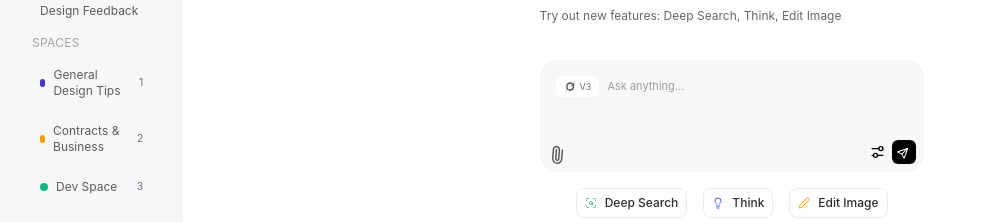
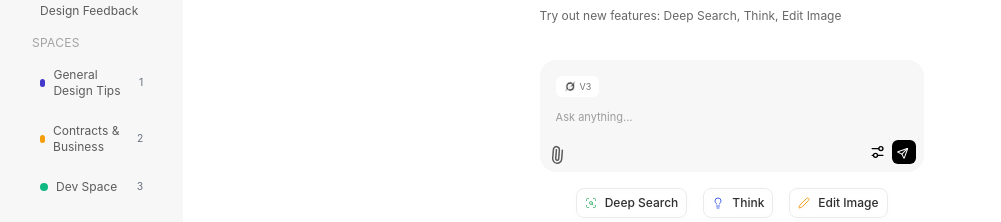
Before and after one commit to janakshukla/Dayui, a React (Vite) app: page /day4 in a window 1280 px wide. Shown: the part 301-523 px from the top of the page, without its empty margins (0-1001 px from the left). Built offline with nearby package versions, Linux system fonts and the light colour scheme.

Commit message:
add: enhance Input component with state management and improved layout for better user interaction

```diff
--- a/src/components/day4/Input.tsx
+++ b/src/components/day4/Input.tsx
@@ -1,33 +1,52 @@
-import  {Paperclip,SendHorizontal} from "lucide-react";
+import { Paperclip, SendHorizontal } from "lucide-react";
 import Logo from "../../assets/day4/Logo.png";
 import vector from "../../assets/day4/Vector.svg";
+import { useRef, useState } from "react";
 
 const Input = () => {
+  const [inputval, setinputval] = useState("");
+  const inputref = useRef(null);
   return (
     <div className="mt-8 relative w-96 h-28">
       <input
-        className=" h-full w-full  rounded-2xl bg-[#F7F7F7]/90 "
+        value={inputval}
+        onChange={(e) => setinputval(e.target.value)}
+        ref={inputref}
+        className=" h-full w-full font-inter text-[11px] text-[#171717] p-4 rounded-2xl bg-[#F7F7F7]/90 "
         type="text"
       />
-      <div className="absolute flex flex-col justify-between p-2 h-full w-full left-0 top-0">
-        <div className="flex items-center gap-2 m-2">
-          <p className="flex items-center justify-center gap-1 px-2 py-1  bg-white rounded-md  ">
-            <img className="size-3" src={Logo} alt="LOGO" />
+      <div
+        onClick={() => {
+          if (inputref.current) {
+            (inputref.current as HTMLInputElement).focus();
+          }
+        }}
+        className="absolute flex flex-col justify-between p-2 h-full w-full left-0 top-0"
+      >
+        <div className="flex flex-col  gap-2 m-2">
+          <p className="flex items-center bg-white rounded-md  gap-1 px-2 py-1 w-fit   ">
+            <img className="size-3 " src={Logo} alt="LOGO" />
             <span className="font-inter  text-[9px] text-[#171717]/60 ">
               V3
             </span>
           </p>
-          <p className="font-inter  text-[11px] text-[#171717]/40 ">
+          <p
+            className={`font-inter mt-1  text-[11px] text-[#171717]/40 ${
+              inputval.length > 0 ? "scale-0" : ""
+            } transition-all duration-300 ease-in-out`}
+          >
             Ask anything...
           </p>
         </div>
-        <div className="flex justify-between items-baseline" >
-            <Paperclip size={18} className=" text-[#5C5C5C] -rotate-[40deg]" />
-            <div className="flex gap-2">
-                <img src={vector} alt="vector" />
-               <div className=" bg-black w-fit rounded-md " > <SendHorizontal className=" text-white p-1.5 -rotate-45" /></div>
-
+        <div className="flex justify-between items-baseline">
+          <Paperclip size={18} className=" text-[#5C5C5C] -rotate-[40deg]" />
+          <div className="flex gap-2">
+            <img src={vector} alt="vector" />
+            <div className=" bg-black w-fit rounded-md ">
+              {" "}
+              <SendHorizontal className=" text-white p-1.5 -rotate-45" />
             </div>
+          </div>
         </div>
       </div>
     </div>
```
